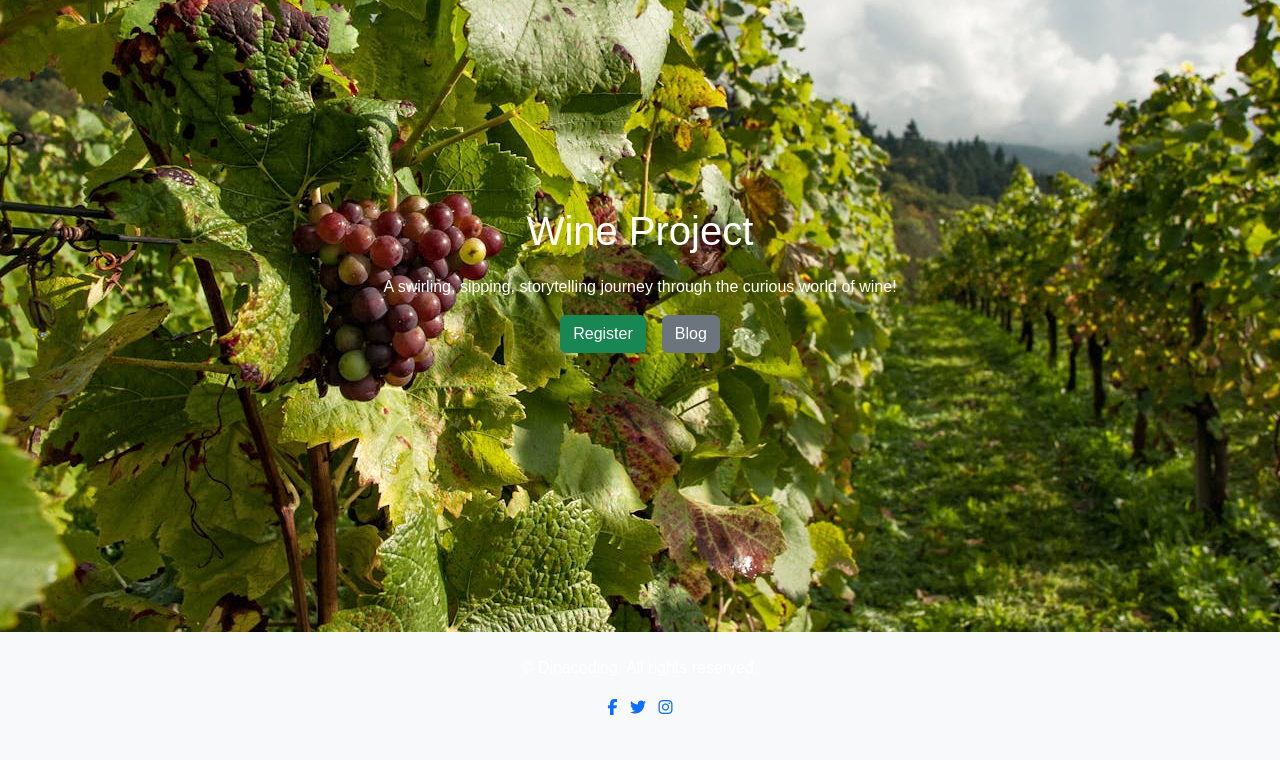
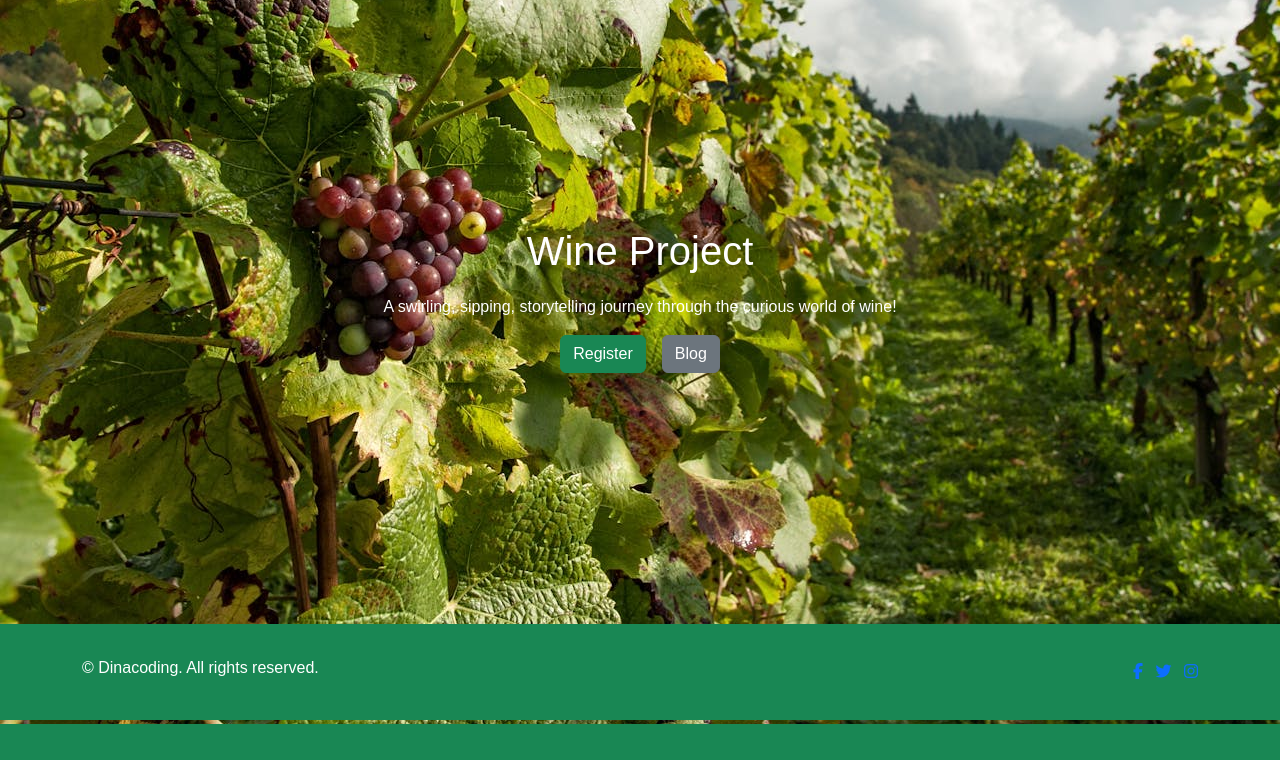
Before and after one commit to Dinacoding/wine_project, a Django app: page / in a window 1280 px wide. Shown: the part 76-836 px from the top of the page. After the commit the page ends 800 px from the top, so only its background shows below. Run offline with Django 5.2, Linux system fonts and the light colour scheme; data that the repository does not hold is empty.

Commit message:
Adjust the footer to the bottom of the page

```diff
--- a/static/css/styles.css
+++ b/static/css/styles.css
@@ -23,7 +23,7 @@ header {
     flex-direction: column;
     align-items: center;
     justify-content: center;
-    height: 70vh;
+    height: 75vh;
 }
 
 .container h1 , .container p{
@@ -43,3 +43,13 @@ header {
     font-size: 2.5rem;
     margin-bottom: 20px;
 }
+footer {
+    background-color: #1f723c;
+    color: white;
+    padding: 20px;
+}
+.footer-info {
+    display: flex;
+    justify-content: space-between;
+    align-items: center;
+}
--- a/templates/base.html
+++ b/templates/base.html
@@ -78,7 +78,7 @@ body {
         {% endblock content %}
     </main>
 
-    <footer class="bg-light py-4 mt-5">
+    <footer class="bg-success">
         <div class="container text-center">
             <div class="footer-info" role="contentinfo">
                 <p class="mb-2">&copy; <span id="current-year"></span> Dinacoding. All rights reserved.</p>
```
